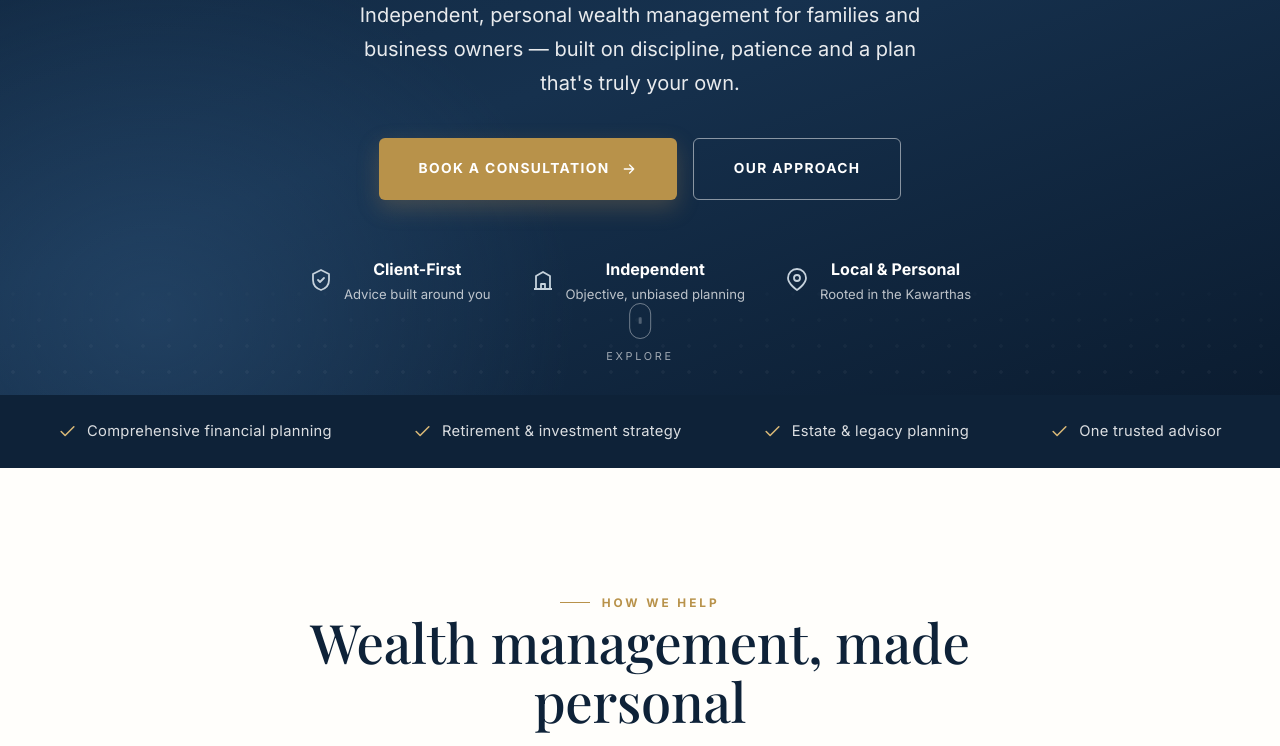
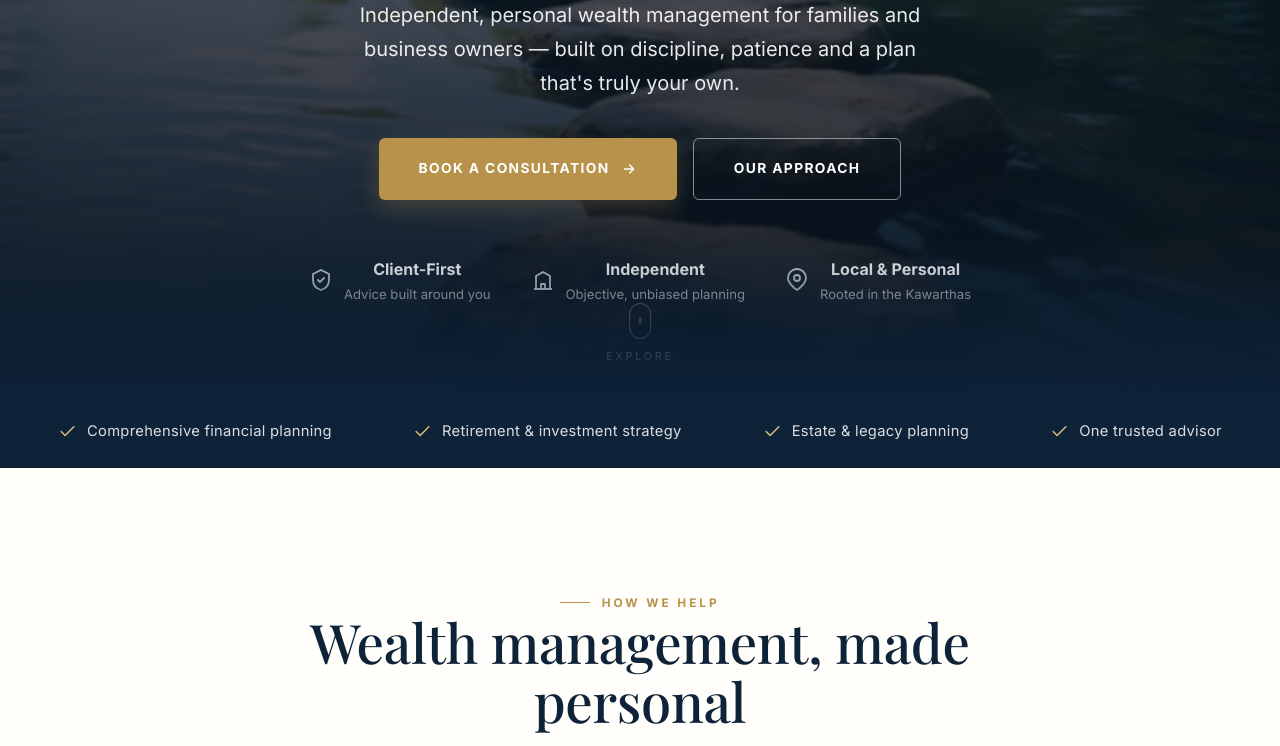
Before and after one commit to joeroche1839-dot/stonepath-private-wealth, a plain HTML site: page index.html in a window 1280 px wide. Shown: the part 412-1158 px from the top of the page. Drawn offline with nearby package versions, Linux system fonts and the light colour scheme; a web font is replaced by a local one.

Commit message:
Add stepping-stones hero background with navy overlay
Co-Authored-By: Claude Opus 4.8 <noreply@anthropic.com>

```diff
--- a/css/styles.css
+++ b/css/styles.css
@@ -63,17 +63,19 @@
    ============================================================ */
 .hero {
   background-color: var(--brand-deep);
+  /* Stepping-stones photo with a deep navy wash so the headline floats cleanly on top.
+     The gradient keeps text readable; the photo provides the "stone path" imagery. */
   background-image:
-    radial-gradient(900px 500px at 78% 12%, rgba(184,146,74,.18), transparent 60%),
-    radial-gradient(700px 600px at 12% 90%, rgba(43,79,116,.55), transparent 60%),
-    linear-gradient(160deg, #0e2238 0%, #16314e 55%, #0b1c30 100%);
+    radial-gradient(130% 95% at 50% 40%, rgba(8,18,30,.32) 0%, rgba(8,18,30,.74) 100%),
+    linear-gradient(180deg, rgba(8,20,34,.74) 0%, rgba(10,24,40,.5) 45%, rgba(8,18,30,.9) 100%),
+    url("../images/hero.jpg");
+  background-size: cover;
+  background-position: center;
 }
-/* subtle "path of stones" texture along the hero base */
+/* keeps the lower edge anchored into the navy so the scroll cue + content read clearly */
 .hero::after {
-  content: ""; position: absolute; inset: auto 0 0 0; height: 140px; pointer-events: none;
-  background-image: radial-gradient(circle, rgba(255,255,255,.05) 1.5px, transparent 2px);
-  background-size: 26px 26px; mask-image: linear-gradient(transparent, #000);
-  -webkit-mask-image: linear-gradient(transparent, #000);
+  content: ""; position: absolute; inset: auto 0 0 0; height: 160px; pointer-events: none;
+  background: linear-gradient(transparent, var(--brand-deep));
 }
 .page-hero {
   background-color: var(--brand-deep);
```
Also changed, not shown: images/hero.jpg (added).
